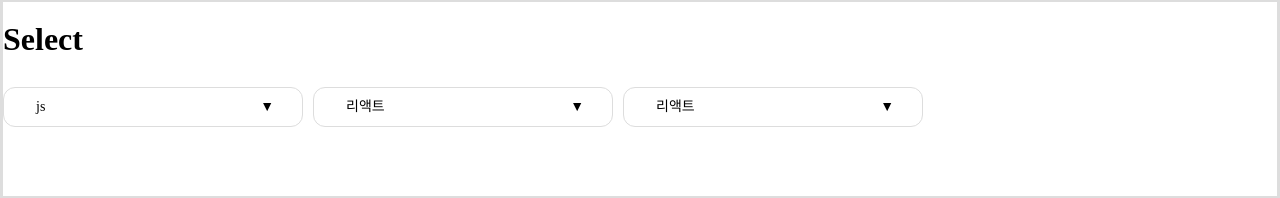
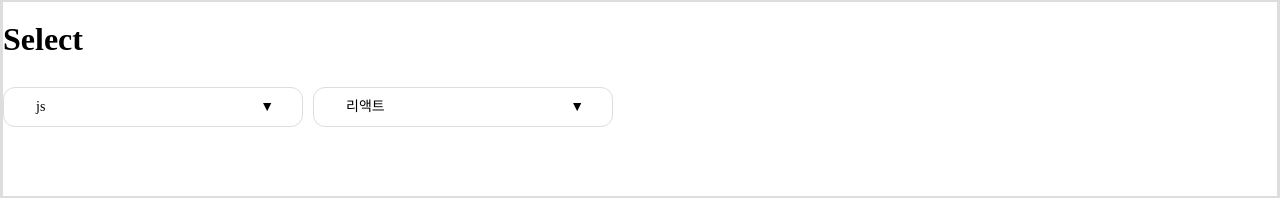
Before and after one commit to 0hyeon/todolist-hanghae, a React (Create React App) app: page /style in a window 1280 px wide. Shown: the part 506-704 px from the top of the page. Built offline with nearby package versions, Linux system fonts and the light colour scheme.

Commit message:
style:불필요한ui제거

```diff
--- a/src/page/Style.tsx
+++ b/src/page/Style.tsx
@@ -137,7 +137,6 @@ function Style() {
             optionData={['js', 'nodejs', 'java', 'react']}
           ></SelectBoxs>
           <SelectBoxs optionData={['리액트', '자바']}></SelectBoxs>
-          <SelectBoxs optionData={['리액트', '자바']}></SelectBoxs>
         </ButtonWrap>
       </TopWrapper>
     </div>
```
